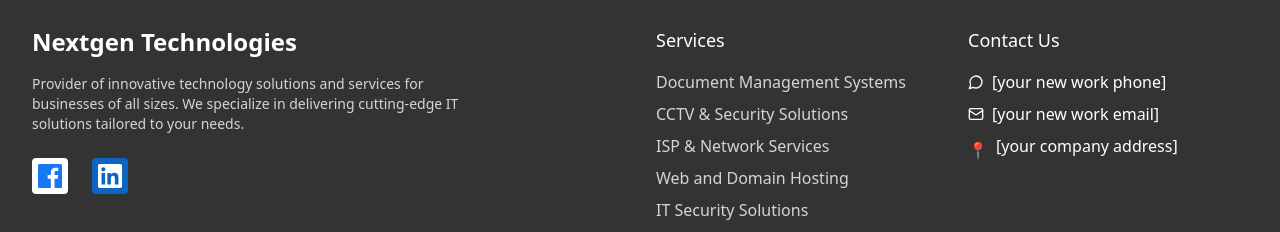
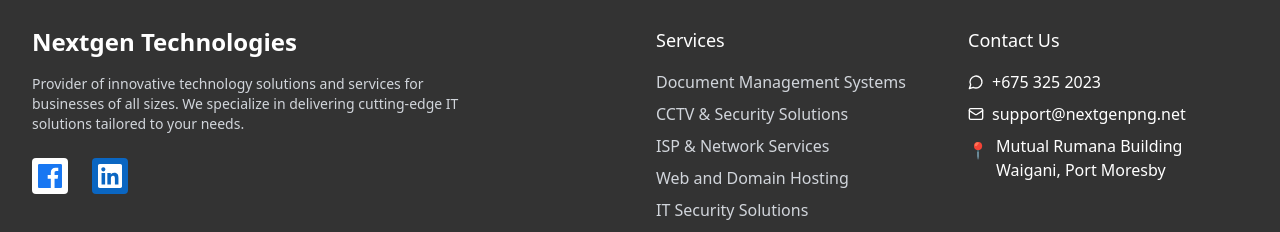
Before and after one commit to Nextgen-Support/nextgen-web, a React (Vite) app in the folder client/: page /contact in a window 1280 px wide. Shown: the part 889-1121 px from the top of the page. Built offline with nearby package versions, Linux system fonts and the light colour scheme.

Commit message:
updated footer

```diff
--- a/client/src/components/ContactForm.tsx
+++ b/client/src/components/ContactForm.tsx
@@ -81,6 +81,9 @@
             className="space-y-3"
             noValidate
           >
+            <input type="hidden" name="_next" value={window.location.href} />
+            <input type="hidden" name="_captcha" value="false" />
+            <input type="text" name="_honey" style={{display: 'none'}} />
             {/* First and Last Name */}
             <div className="grid grid-cols-1 md:grid-cols-2 gap-6">
               <div>
--- a/client/src/components/footer.tsx
+++ b/client/src/components/footer.tsx
@@ -131,7 +131,7 @@
                   href="tel:[your new work phone]"
                   className="text-white hover:opacity-80 transition-opacity"
                 >
-                  [your new work phone]
+                  +675 325 2023
                 </a>
               </li>
               <li className="flex items-start">
@@ -140,13 +140,13 @@
                   href="mailto:[your new work email]"
                   className="text-white hover:opacity-80 transition-opacity"
                 >
-                  [your new work email]
+                  support@nextgenpng.net
                 </a>
               </li>
               <li className="flex items-start">
                 <span className="mr-2 mt-1">📍</span>
                 <span className="text-white">
-                  [your company address]
+                  Mutual Rumana Building Waigani, Port Moresby
                 </span>
               </li>
             </ul>
```
